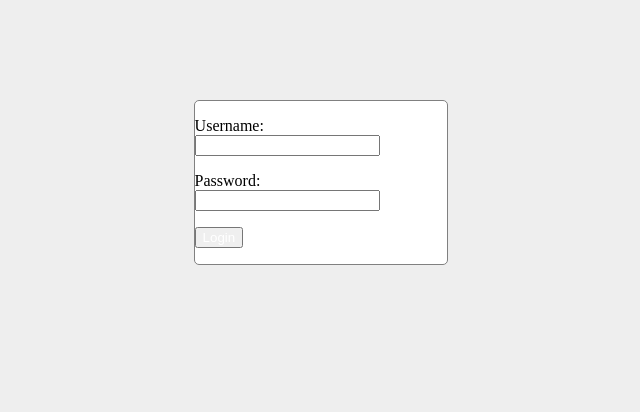
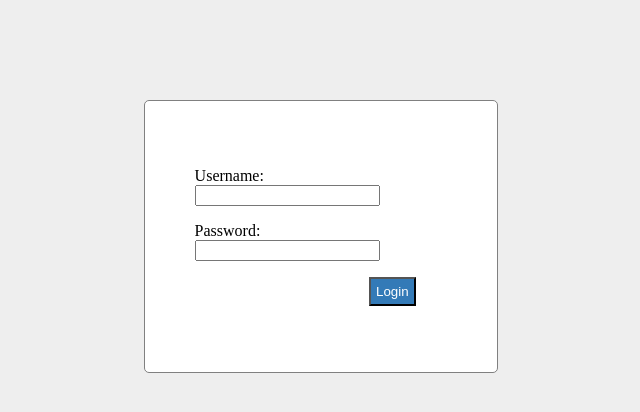
Before and after one commit to Crames/LoginTest, a PHP site: page /login.php in a window 1280 px wide. Shown: the top 412 px of the page, without its empty margins (319-959 px from the left). Run offline with PHP 8.4, Linux system fonts and the light colour scheme.

Commit message:
Update style.css

```diff
--- a/style.css
+++ b/style.css
@@ -1,16 +1,19 @@
 body {
 	background: #eee;
 }
-#frm{
-	border: solid gray 1px;
+
+#frm {
+    border: solid gray 1px;
 	width: 20%;
 	border-radius: 5px;
 	margin: 100px auto;
 	background: white;
+	padding: 50px;
 }
-#btn{
+
+#btn {
 	color: #fff;
-	background: #337ab7
+	background: #337ab7;
 	padding: 5px;
-	margin-left; 60%;
+	margin-left: 69%;
 }
```
